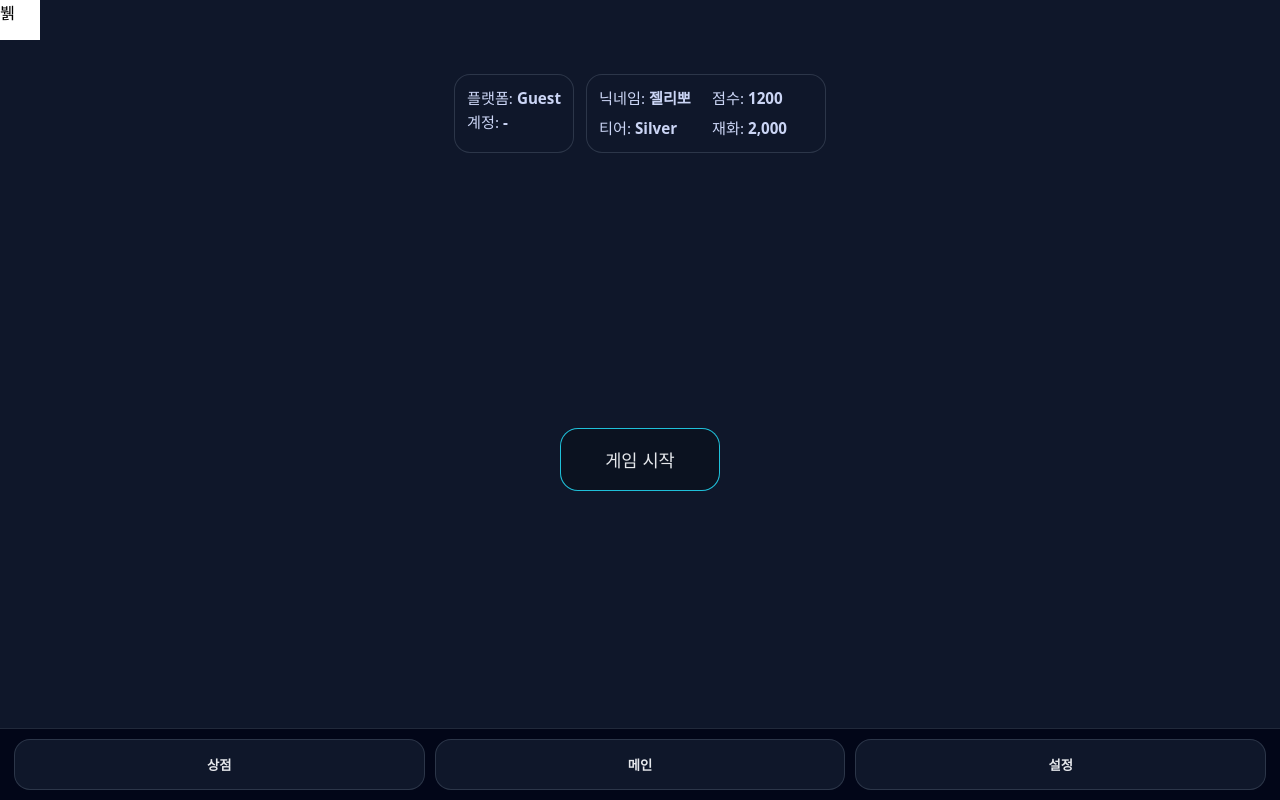
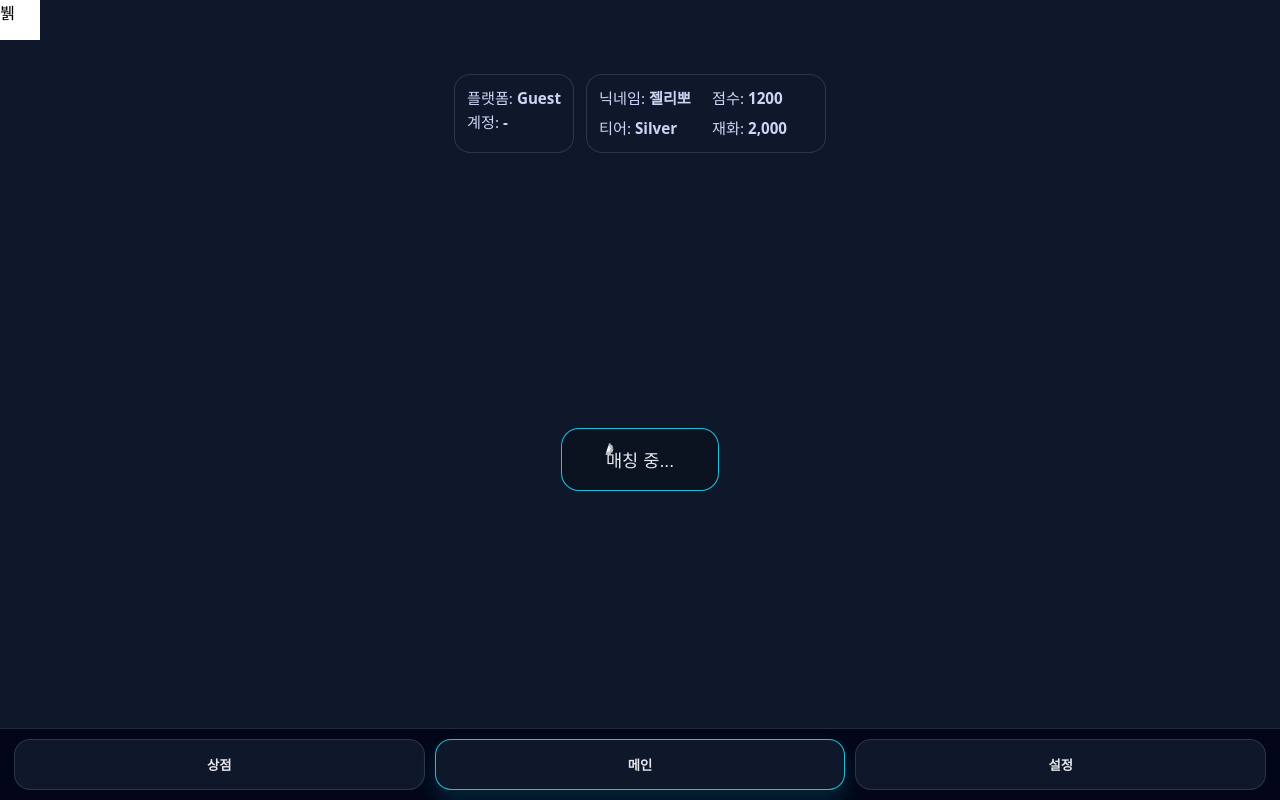
Before and after one commit to rosegold00425/chess, a plain HTML site: page index.html in a window 1280 px wide. Both pictures are taken after a click on the button "게임 시작". Drawn offline with Linux system fonts and the light colour scheme.

Commit message:
v1.8
메인 페이지 수정 / 로그인 초기 작업

```diff
--- /dev/null
+++ b/data.js
@@ -0,0 +1,5 @@
+class User{
+    constructor(name = null, cash = 0, score = 0, tier = 0, token = null){
+
+    }
+}
--- a/index.html
+++ b/index.html
@@ -162,6 +162,8 @@
   </div>
 </section>
   </div>
+  <script type="module" src="data.js"></script>
   <script type="module" src="shop.js"></script>
+  <script type="module" src="main.js"></script>
   <script src="debug.js"></script>
 </body>
--- /dev/null
+++ b/main.js
@@ -0,0 +1,39 @@
+class MainUI{
+    constructor(){
+        this.startBtn = document.getElementById('btnStartGame');
+        this.initStartBtn();
+    }
+
+    initStartBtn(){
+        this.startBtn.addEventListener("click", () => {
+            if(this.startBtn.classList.contains('searching')){
+                this.startBtn.classList.remove('searching');
+                this.startBtn.textContent = '게임 시작';
+                this.searchPlayer(true);
+            }else{
+                this.startBtn.textContent = '매칭 중...';
+                this.startBtn.classList.add('searching');
+                this.searchPlayer(false);
+            }
+        });
+
+        this.startBtn.addEventListener("mouseover", () => {
+            if(!this.startBtn.classList.contains('searching')) return;
+            this.startBtn.textContent = '매칭 취소'
+        });
+
+        this.startBtn.addEventListener("mouseleave", () => {
+            if(!this.startBtn.classList.contains('searching')) return;
+            this.startBtn.textContent = '매칭 중...'
+        });
+    }
+
+    searchPlayer(){
+
+    }
+}
+
+window.addEventListener("DOMContentLoaded", () => {
+    const main = new MainUI();
+    window.main = main  ;
+});
--- a/styles.css
+++ b/styles.css
@@ -506,7 +506,11 @@ body {
   color: #000000;
 }
 
-/* 메인 페이지 */
+/*
+================================
+          메인 페이지
+================================
+    */
 
 .home-layout{
   height: calc(100vh - 72px);
@@ -565,11 +569,47 @@ body {
   font-size: 1.1rem;
   cursor: pointer;
   transition: transform 0.12s ease, box-shadow 0.12s ease, background 0.12s ease;
+  position: relative;
+  overflow: visible;
+  z-index: 0;
 }
 .home-start:hover{
   background: rgba(34,211,238,0.12);
   transform: translateY(-1px);
   box-shadow: 0 10px 24px rgba(34,211,238,0.18);
+}
+
+.home-start.searching::before,
+.home-start.searching::after {
+  content: "";
+  position: absolute;
+  border-radius: 999px;
+}
+
+.home-start.searching::before {
+  inset: -4px; /* 버튼보다 살짝 크게 잡아서 바깥쪽 경로로 돌게 */
+  /* 위쪽 중앙에 작은 빛나는 점 하나 */
+  background: radial-gradient(
+    circle at 50% 0%,           /* 위쪽 중앙 */
+    rgba(255,255,255,0.95) 0 3px,
+    rgba(255,255,255,0.7) 3px 6px,
+    transparent 6px
+  );
+  animation: spin-dot 1s linear infinite;
+  transform-origin: center center;
+  pointer-events: none;
+}
+
+.home-start.searching::after {
+  inset: 2px;                  /* 안쪽으로 줄여서 링 두께 조절 */
+  background: #0b1220;         /* 버튼 배경색이랑 맞추기 */
+  z-index: -1;
+}
+
+@keyframes spin-dot {
+  to {
+    transform: rotate(360deg);
+  }
 }
 
 .home-bottom-nav{
@@ -596,7 +636,7 @@ body {
   cursor: pointer;
 }
 
-.home-bottom-nav .nav-btn .is-active{
+.home-bottom-nav .nav-btn.is-active{
   border-color: rgba(34,211,238,0.9);
   box-shadow: 0 10px 22px rgba(34,211,238,0.16);
 }
```
